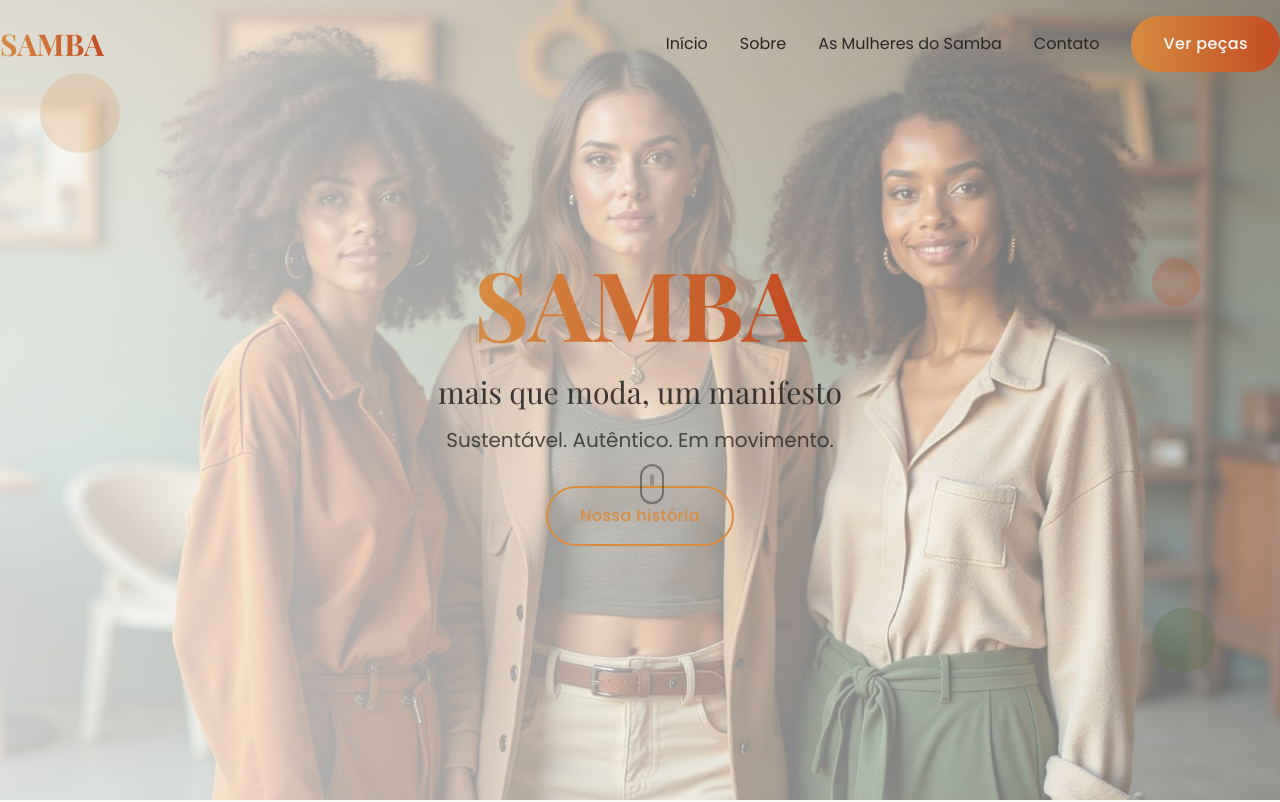
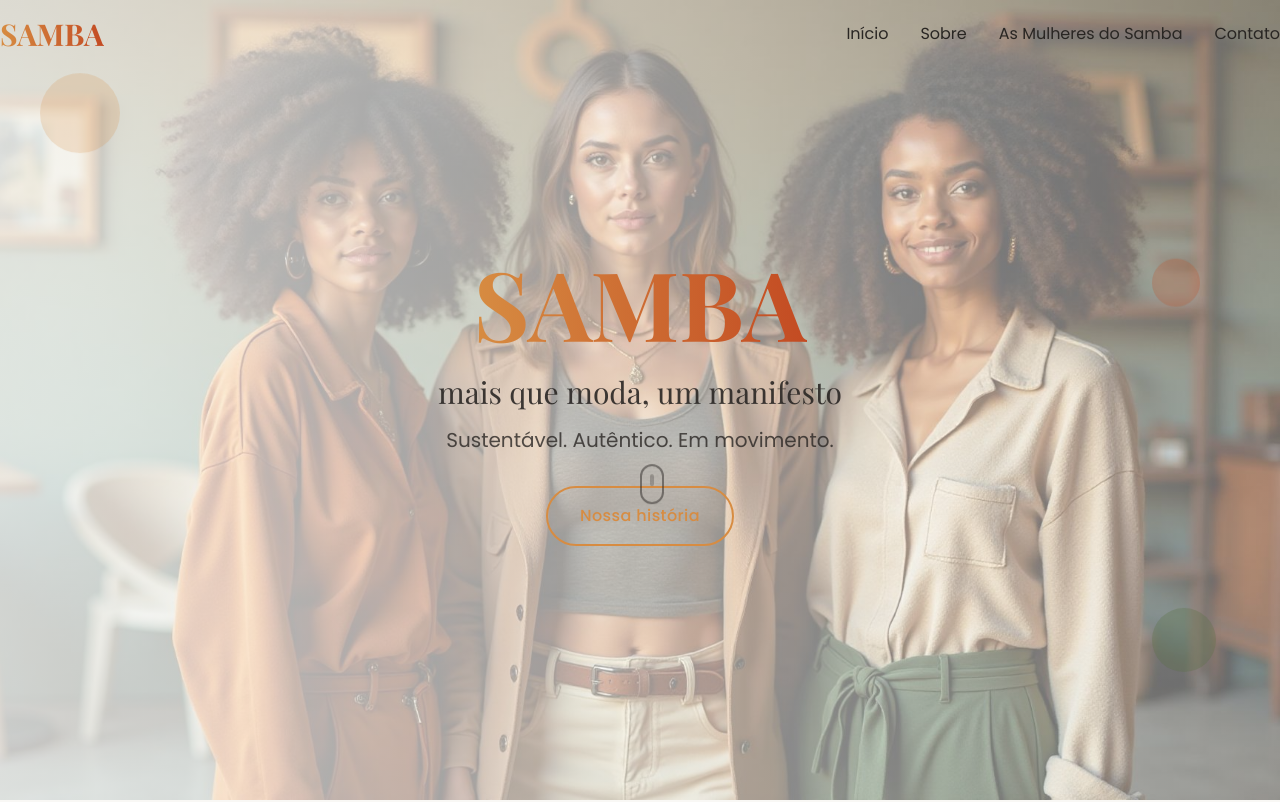
Before and after one commit to kef93/s.a.m.b.a_brecho, a React (Vite) app: page / in a window 1280 px wide. Shown: the top 802 px of the page. Built offline with nearby package versions, Linux system fonts and the light colour scheme; a web font is replaced by a local one.

Commit message:
Visual edit in Lovable
Edited UI in Lovable

```diff
--- a/src/components/Header.tsx
+++ b/src/components/Header.tsx
@@ -44,9 +44,7 @@ const Header = () => {
             <button onClick={() => scrollToSection('contato')} className="text-foreground hover:text-primary transition-colors duration-300">
               Contato
             </button>
-            <button onClick={() => scrollToSection('acervo')} className="btn-samba">
-              Ver peças
-            </button>
+
           </div>
 
           {/* Mobile Menu Button */}
```
